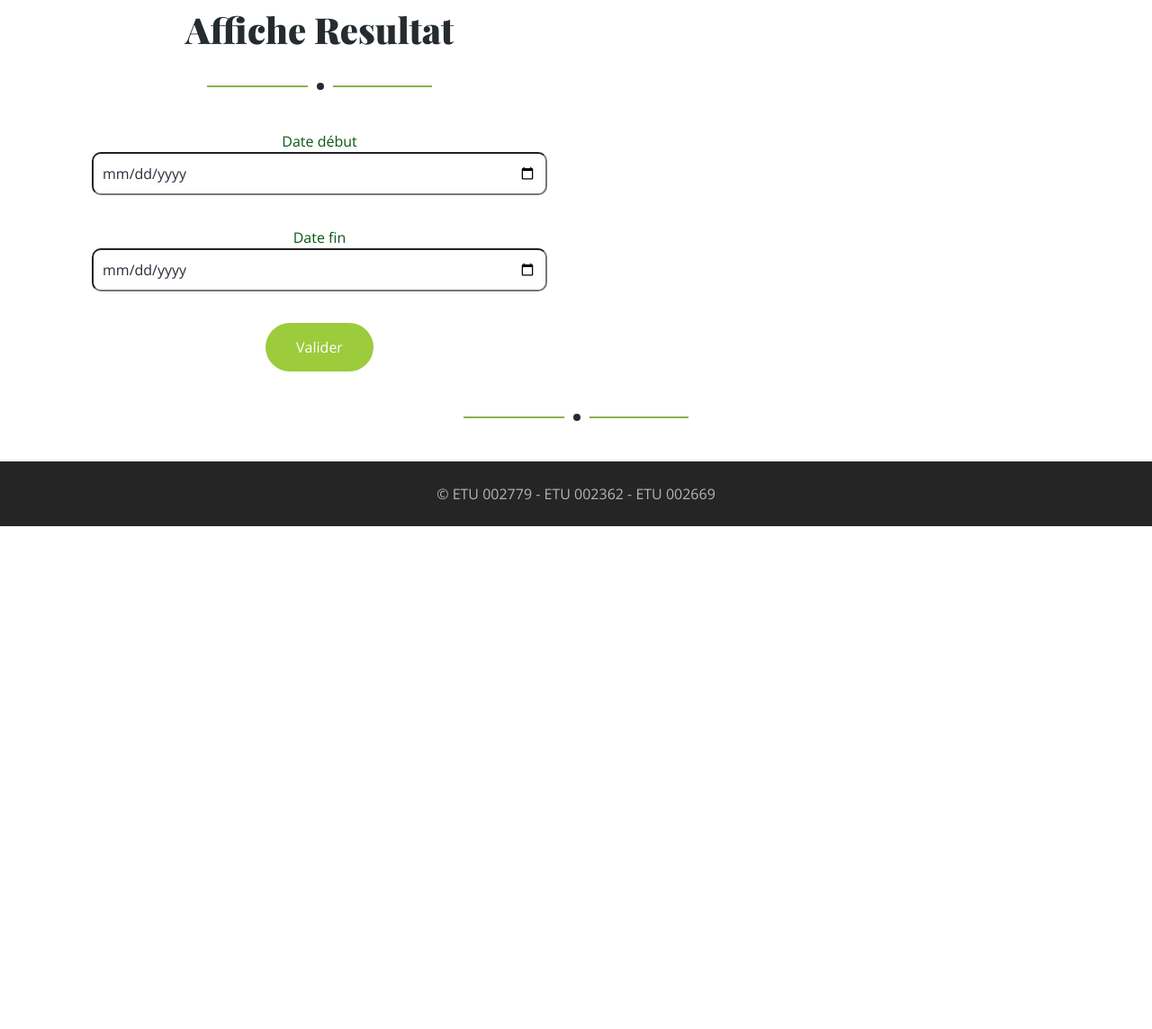
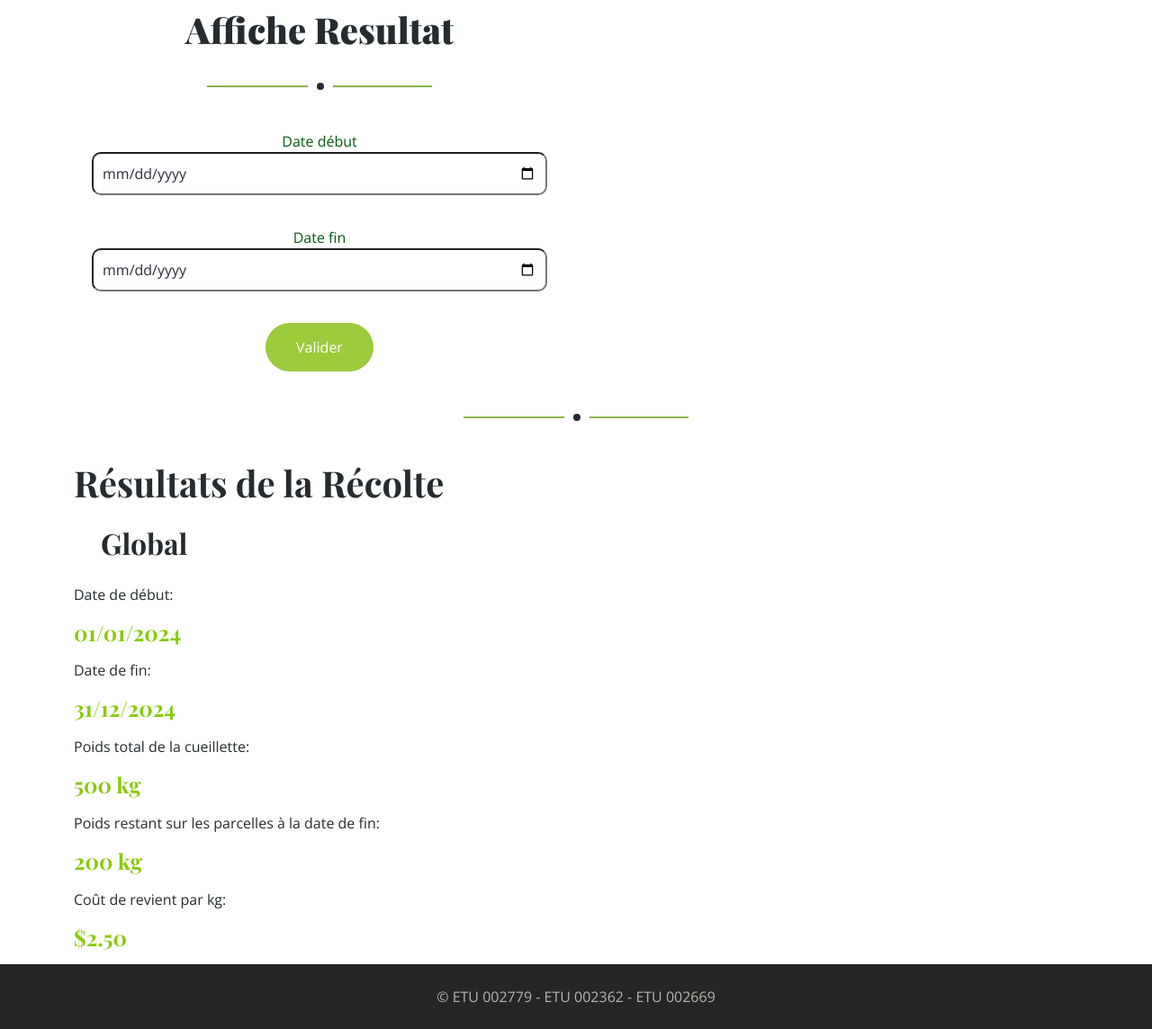
Before and after one commit to Miarantsoo/Exam30h, a PHP site: page /pages/page-resultat.php in a window 1280 px wide. Shown: the part 427-1571 px from the top of the page at 90% size. Before the commit the page ends 1012 px from the top, so only its background shows below. Run offline with PHP 8.4, Linux system fonts and the light colour scheme; some libraries are stand-ins or nearby versions.

Commit message:
resultat

```diff
--- a/assets/css/style-insert.css
+++ b/assets/css/style-insert.css
@@ -46,6 +46,15 @@ th {
     background-color: #8aad3a;
 }
 
+h4{
+    color: #89c908;;
+}
+
+h2{
+    padding-left: 30px;
+    margin-bottom: 25px;
+}
+
 button{
     background-color:#9ccb3c;
     color: #fff;
--- a/pages/page-resultat.php
+++ b/pages/page-resultat.php
@@ -92,7 +92,23 @@
   </div>
 </div>
 
+
 <div class="section-title text-center mx-auto wow fadeInUp" data-wow-delay="0.1s" style="max-width: 500px; visibility: visible; animation-delay: 0.1s; animation-name: fadeInUp;">
+</div>
+
+<div class="container mt-5">
+  <h1>Résultats de la Récolte</h1>
+
+  <div class="row mt-4">
+    <div class="col-md-6">
+      <h2>Global</h2>
+      <p>Date de début: <h4>01/01/2024</h4></p>
+      <p>Date de fin: <h4>31/12/2024</h4></p>
+      <p>Poids total de la cueillette: <h4>500 kg</h4></p>
+      <p>Poids restant sur les parcelles à la date de fin: <h4>200 kg</h4></p>
+      <p>Coût de revient par kg: <h4> $2.50</h4></p>
+    </div>
+  </div>
 </div>
 
     <!-- JavaScript Libraries -->
```
